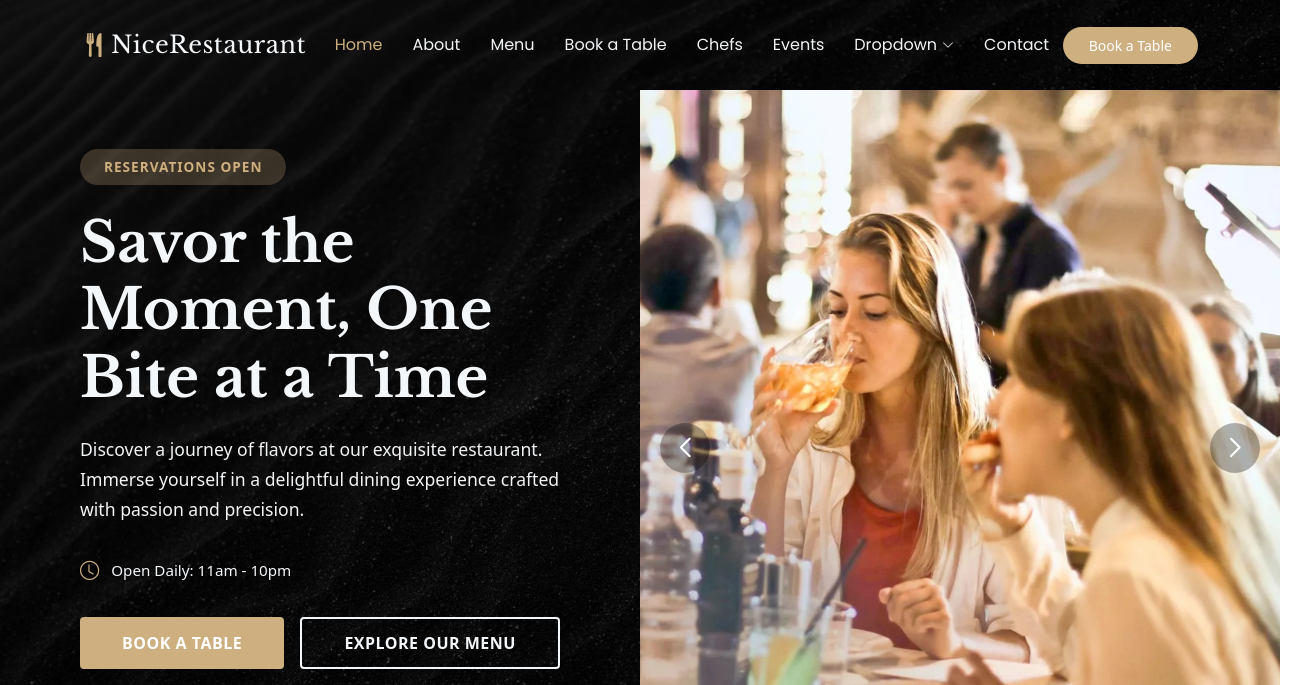
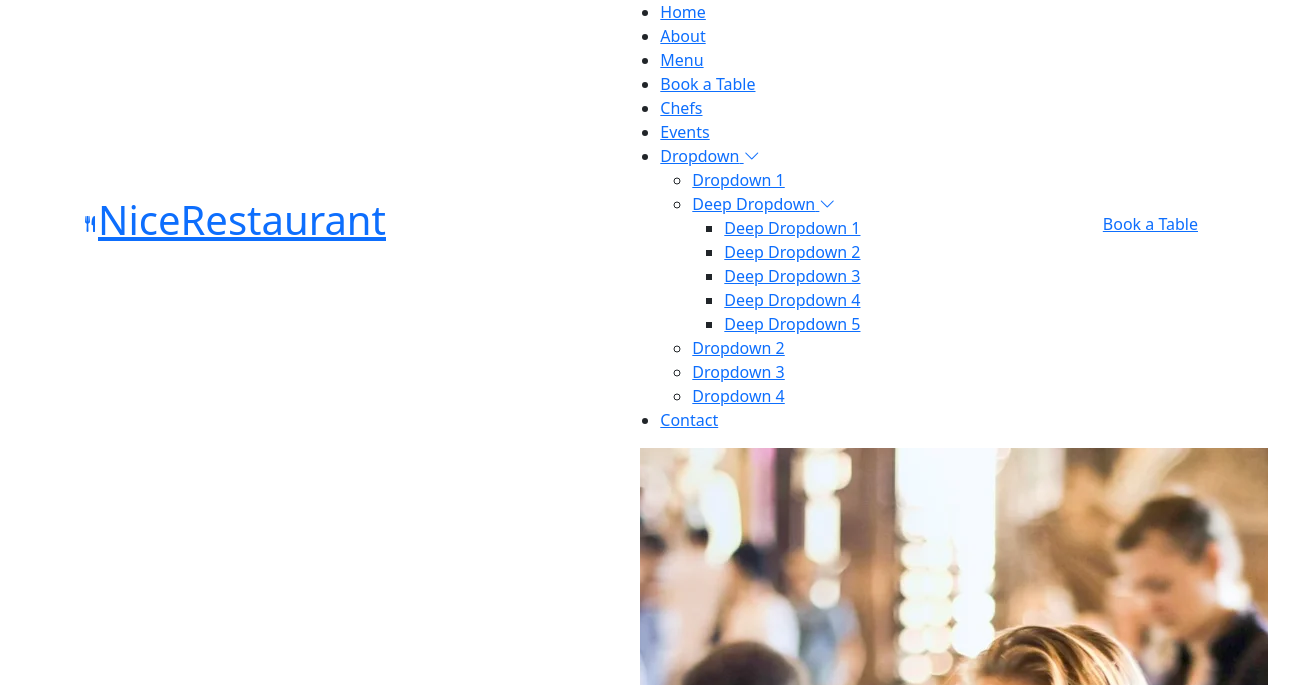
Before and after one commit to jitmavani/my-website-, a plain HTML site: page index.html in a window 1280 px wide. Shown: the top 685 px of the page, 1312 px wide, since content can reach past the window. Drawn offline with nearby package versions, Linux system fonts and the light colour scheme.

Commit message:
Update index.html

```diff
--- a/index.html
+++ b/index.html
@@ -24,7 +24,7 @@
  <link href="assets/vendor/swiper/swiper-bundle.min.css" rel="stylesheet">
 
   <!-- Main CSS File -->
- <link href="assets/css/main.css" rel="stylesheet">
+
 
   <!-- =======================================================
   * Template Name: NiceRestaurant
```
